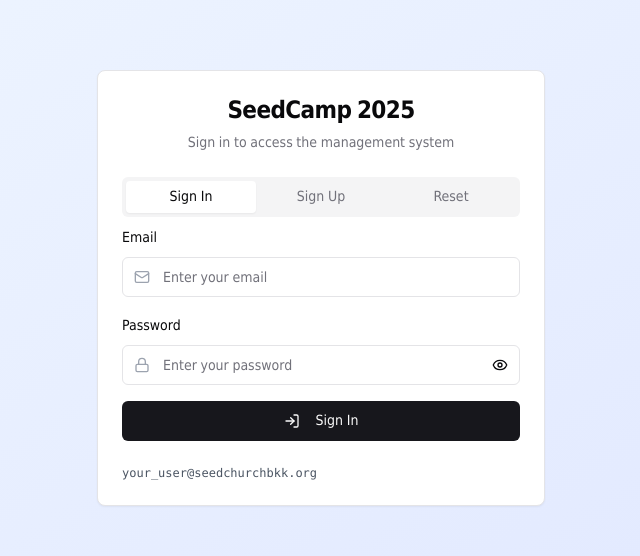
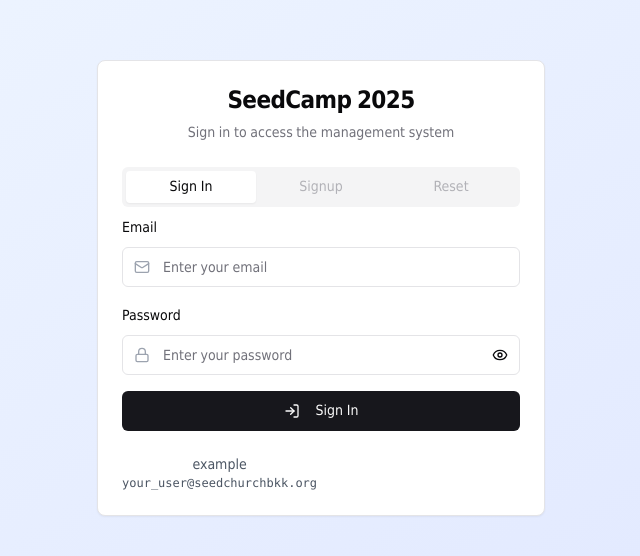
Before and after one commit to NantipatSoftEn/SeedCamp2025, a Next.js app: page /login in a window 1280 px wide. Shown: the part 112-668 px from the top of the page, without its empty margins (319-959 px from the left). Built offline with nearby package versions, Linux system fonts and the light colour scheme; no server answers.

Commit message:
fix(login): disable signup and reset tabs
- Disabled "Signup" and "Reset" tabs.
- Added placeholder text in CardFooter.

```diff
--- a/app/login/page.tsx
+++ b/app/login/page.tsx
@@ -101,8 +101,8 @@ export default function LoginPage() {
           <Tabs defaultValue="signin" className="w-full">
             <TabsList className="grid w-full grid-cols-3">
               <TabsTrigger value="signin">Sign In</TabsTrigger>
-              <TabsTrigger value="signup">Sign Up</TabsTrigger>
-              <TabsTrigger value="reset">Reset</TabsTrigger>
+              <TabsTrigger value="signup" disabled>Signup</TabsTrigger>
+              <TabsTrigger value="reset" disabled>Reset</TabsTrigger>
             </TabsList>
 
             {/* Sign In Tab */}
@@ -281,7 +281,7 @@ export default function LoginPage() {
 
         <CardFooter className="text-center">
           <div className="text-sm text-gray-600">
-            <p></p>
+            <p>example</p>
             <p className="font-mono text-xs">your_user@seedchurchbkk.org</p>
           </div>
         </CardFooter>
```
